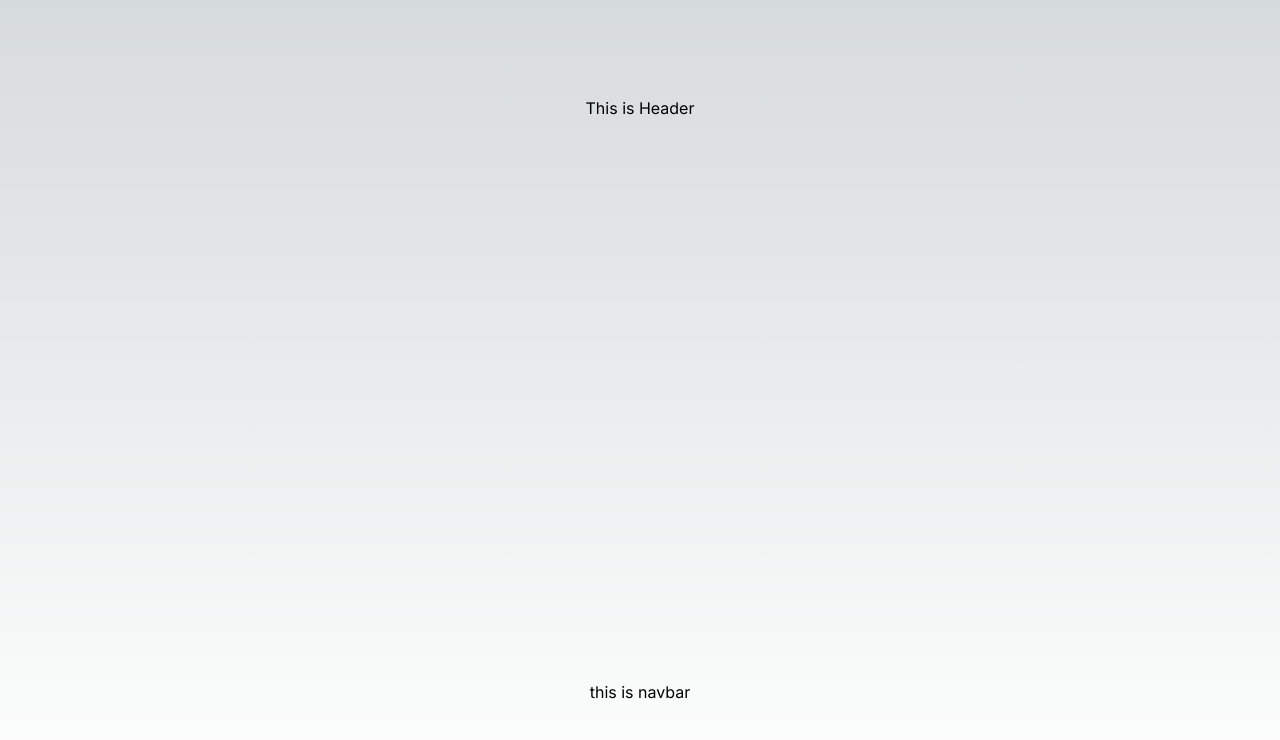
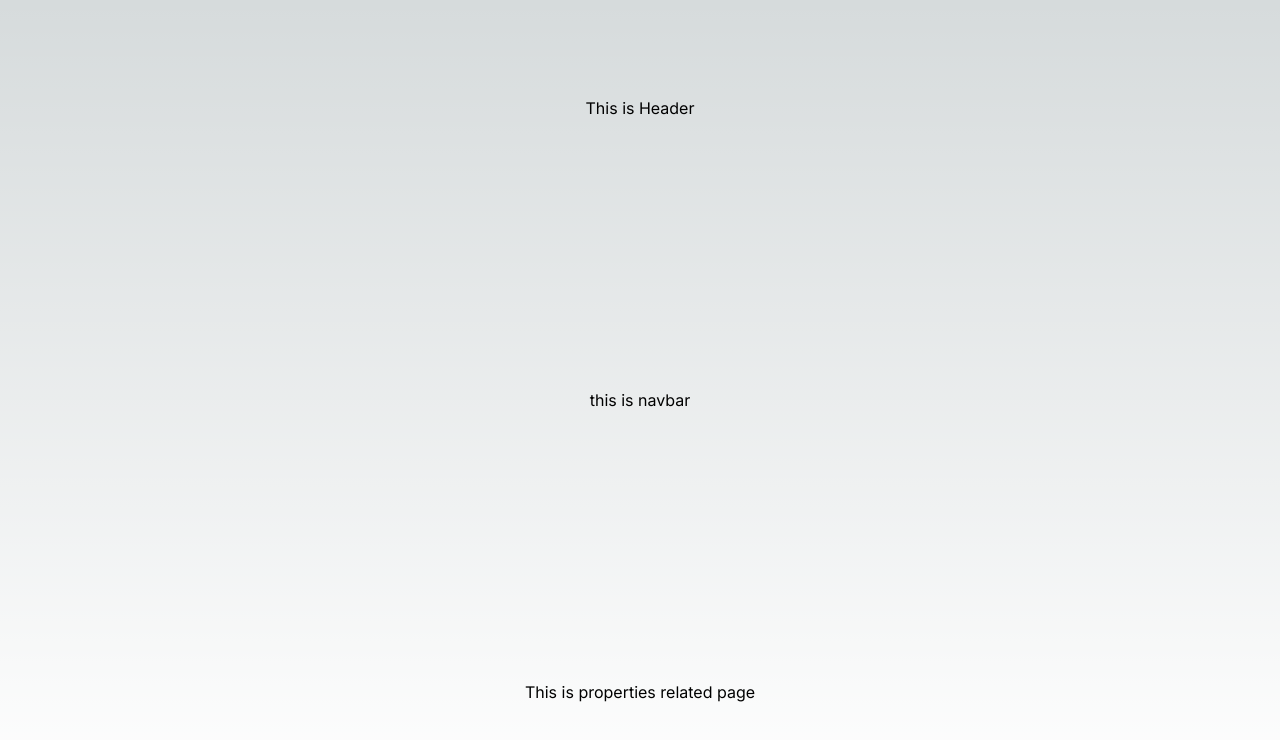
Before and after one commit to zohaibiqbal00/zameen, a Next.js app in the folder zameen.com/: page / in a window 1280 px wide. Shown: the top 740 px of the page. Built offline with nearby package versions, Linux system fonts and the light colour scheme.

Commit message:
added properties section

```diff
--- /dev/null
+++ b/zameen.com/app/Components/Properties/page.tsx
@@ -0,0 +1,11 @@
+import React from 'react'
+
+const page = () => {
+  return (
+    <div>
+      This is properties related page
+    </div>
+  )
+}
+
+export default page
--- a/zameen.com/app/page.tsx
+++ b/zameen.com/app/page.tsx
@@ -1,11 +1,13 @@
 import Image from "next/image";
 import Nav from './Components/Navbar/page'
 import Header from './Components/Header/page'
+import Properties from './Components/Properties/page'
 export default function Home() {
   return (
     <main className="flex min-h-screen flex-col items-center justify-between p-24">
       <Header />
       <Nav />
+      <Properties />
 
 
     </main>
```
